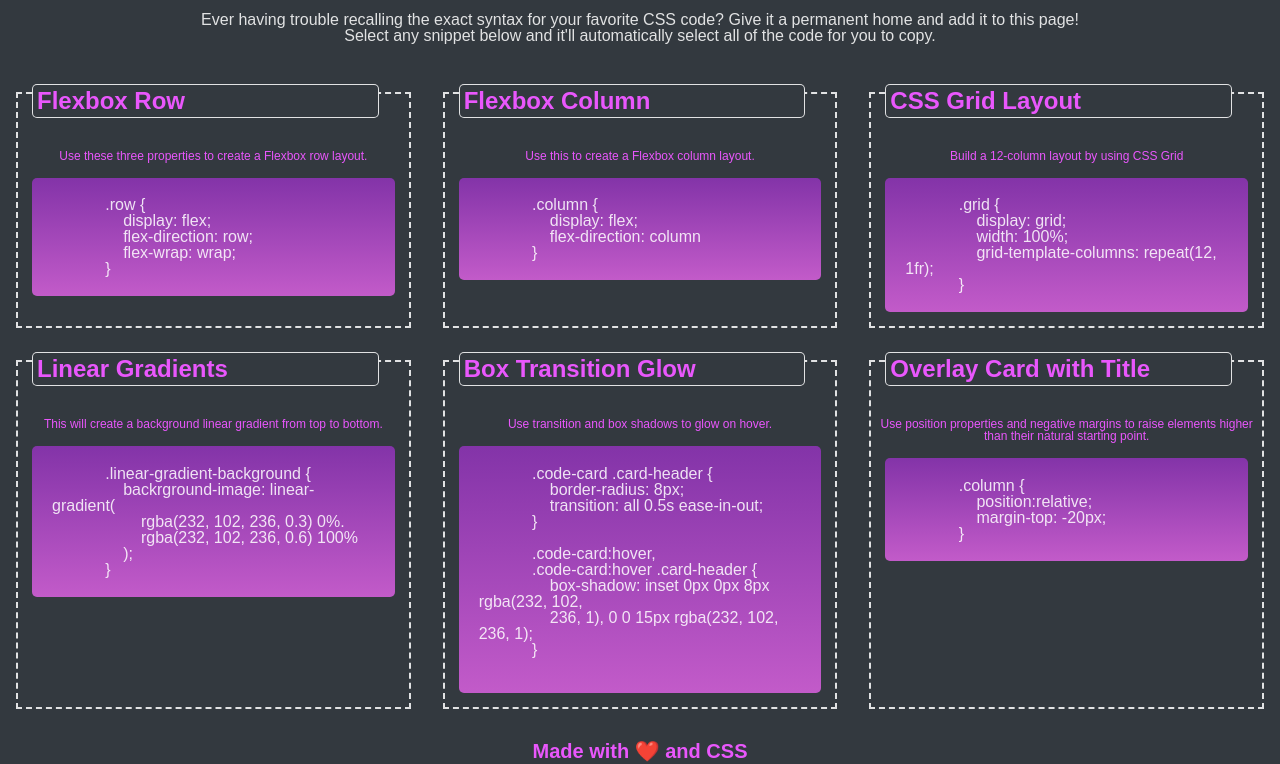
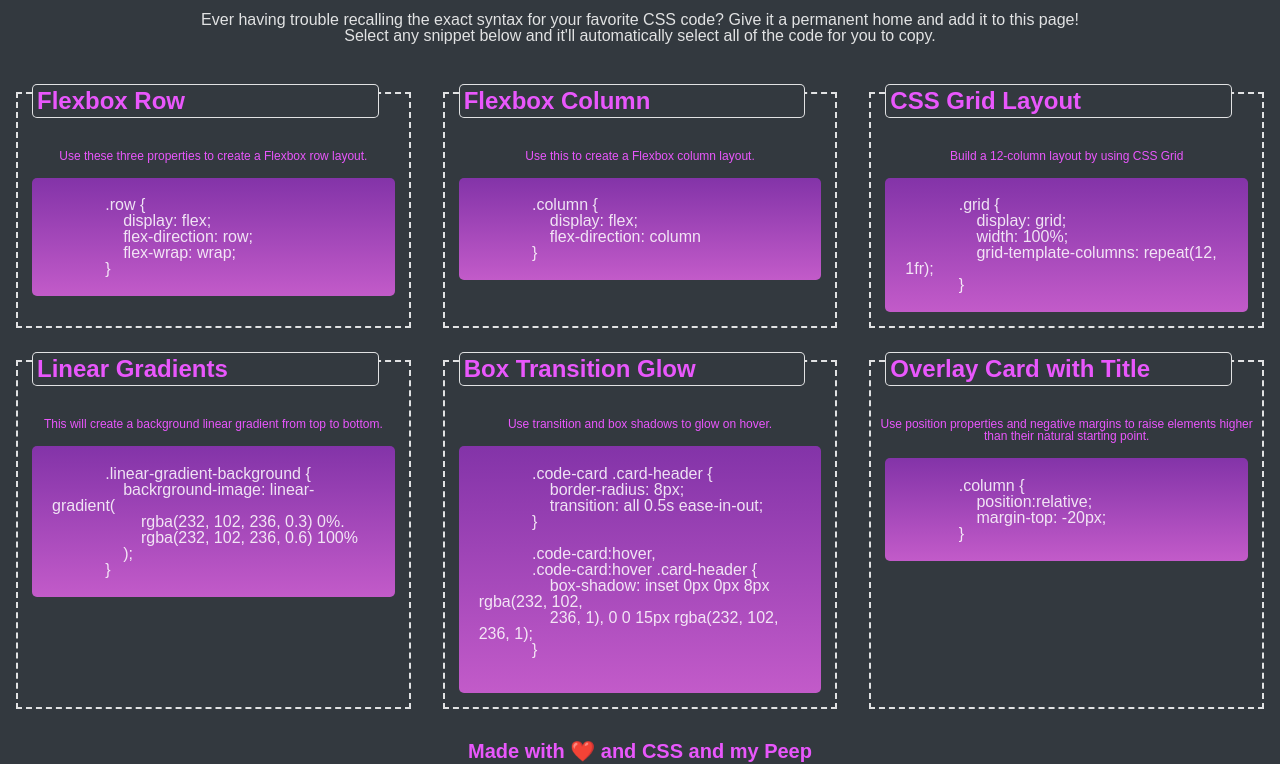
Before and after one commit to PythonFabi/css-snippet-practice, a plain HTML site: page index.html in a window 1280 px wide. Shown: the part 68-832 px from the top of the page. Drawn offline with Linux system fonts and the light colour scheme.

Commit message:
Edit h3 in index

```diff
--- a/index.html
+++ b/index.html
@@ -84,7 +84,7 @@
       </section>
     </main>
     <footer>
-        <h3>Made with ❤️ and CSS</h3>
+        <h3>Made with ❤️ and CSS and my Peep</h3>
     </footer>
 </body>
 </html>
```
